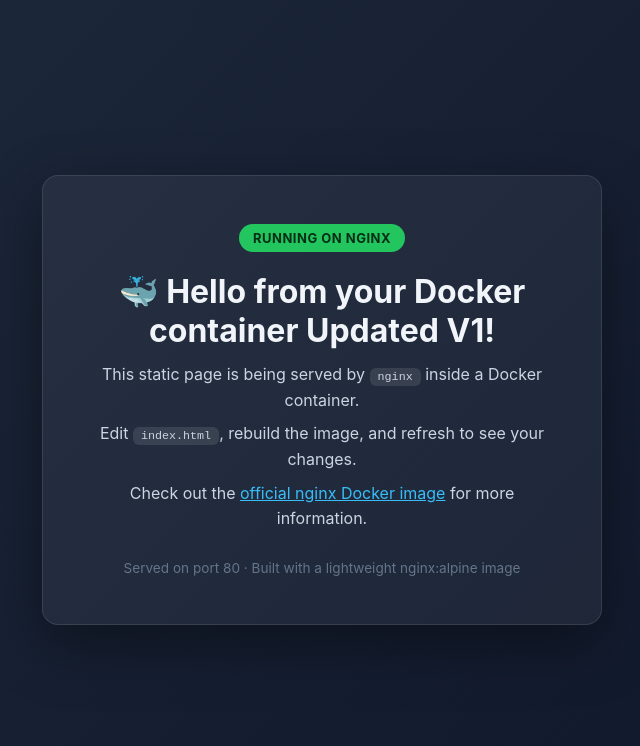
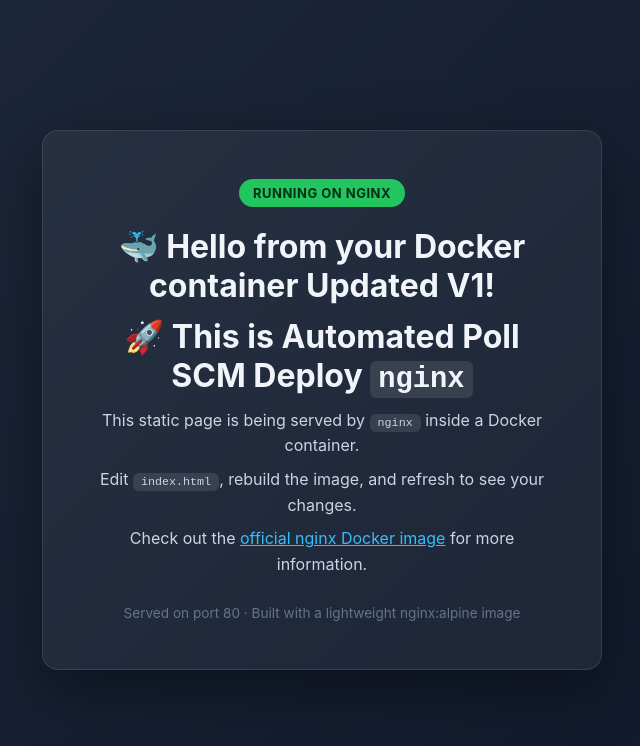
Before and after one commit to tejasmr07/nginx-docker-app, a plain HTML site: page index.html in a window 1280 px wide. Shown: the whole page, without its empty margins (318-958 px from the left). Drawn offline with Linux system fonts and the light colour scheme.

Commit message:
Index page Changes

```diff
--- a/index.html
+++ b/index.html
@@ -62,6 +62,7 @@
   <div class="card">
     <span class="badge">RUNNING ON NGINX</span>
     <h1>🐳 Hello from your Docker container Updated V1!</h1>
+    <h1>🚀 This is Automated Poll SCM Deploy <code>nginx</code></h1>
     <p>This static page is being served by <code>nginx</code> inside a Docker container.</p>
     <p>Edit <code>index.html</code>, rebuild the image, and refresh to see your changes.</p>
     <p>Check out the <a href="https://hub.docker.com/_/nginx" target="_blank" style="color: #38bdf8;">official nginx Docker image</a> for more information.</p>
```
